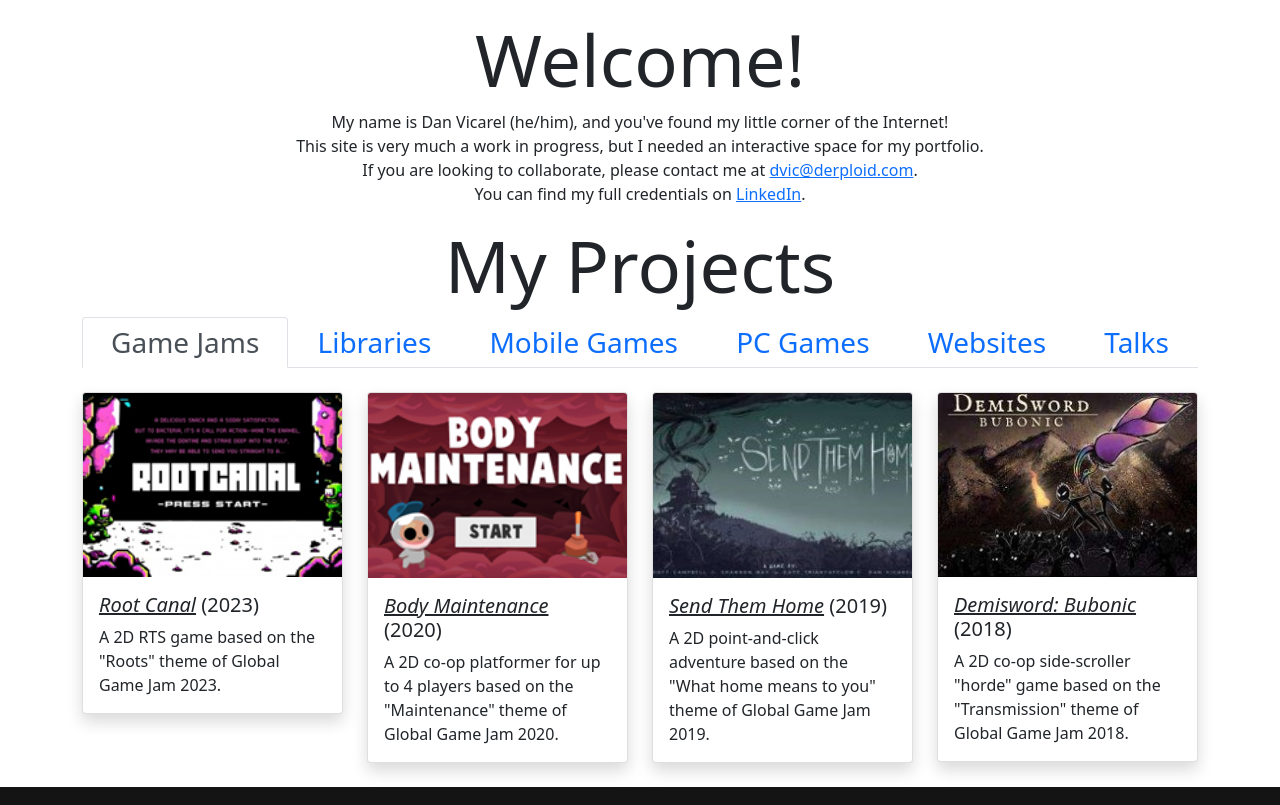
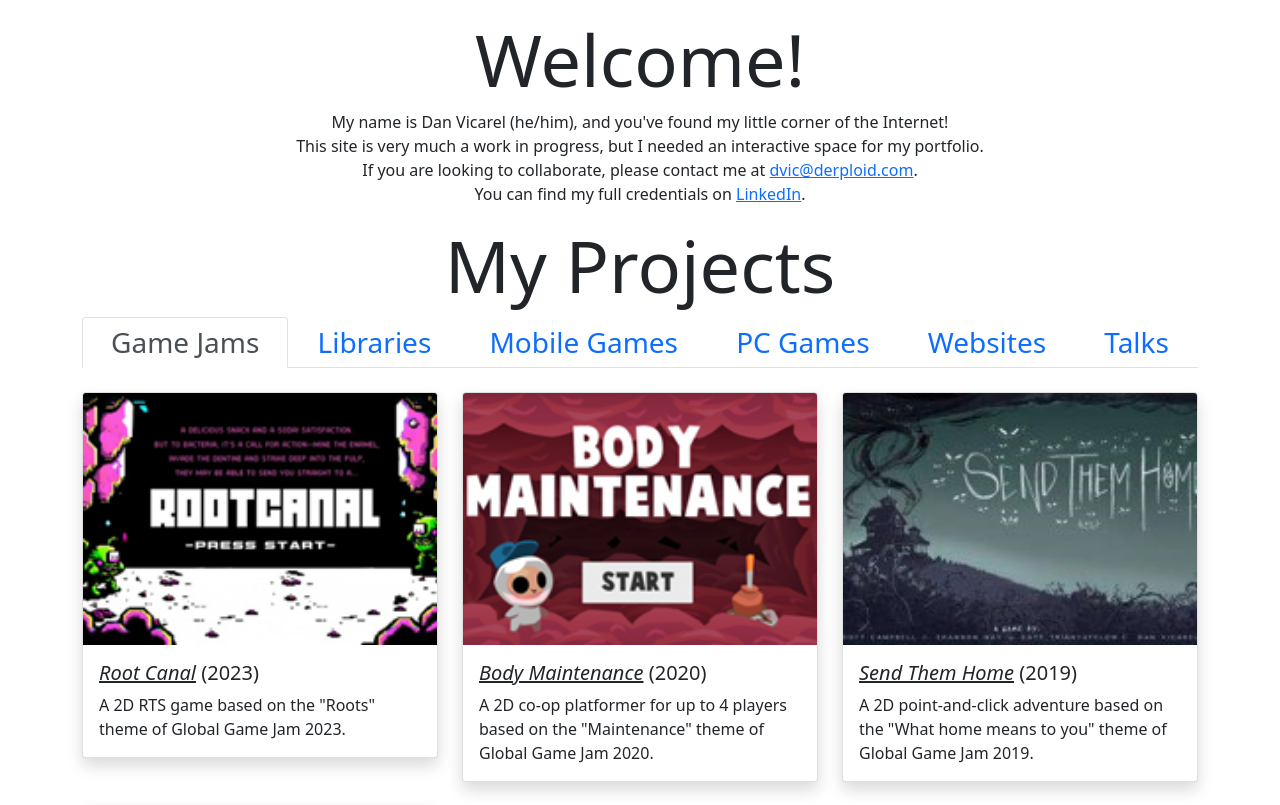
Before and after one commit to Rabadash8820/Dansite, a Jekyll site: the page built from docs/index.html, in a window 1280 px wide. Shown: the part 900-1705 px from the top of the page. Built offline with Jekyll 4.4.1, drawn with Linux system fonts in a browser that asks for light colours.

Commit message:
Adjust row-cols on project tabs to avoid orphan cards

```diff
--- a/docs/index.html
+++ b/docs/index.html
@@ -68,7 +68,7 @@ title: Home
                         {% for category in site.data.projectCategories %}
                         <div class="tab-pane fade {% if forloop.first %}show active{% endif %}"
                             id="nav-{{ category.slug }}" role="tabpanel" aria-labelledby="nav-tab-{{ category.slug }}">
-                            <div class="row row-cols-1 row-cols-sm-2 row-cols-lg-4 g-4 py-4">
+                            <div class="row row-cols-1 row-cols-sm-2 row-cols-lg-3 g-4 py-4">
 
                                 {% for project in category.projects %}
                                 <div class="col">
```
